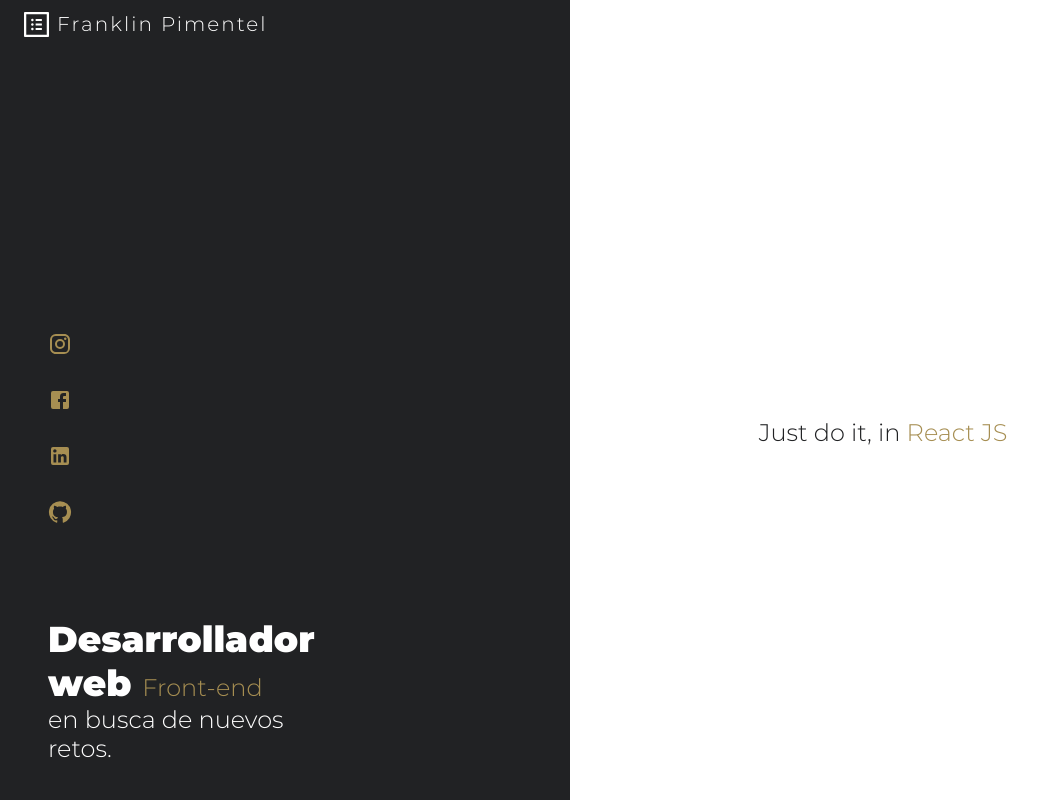
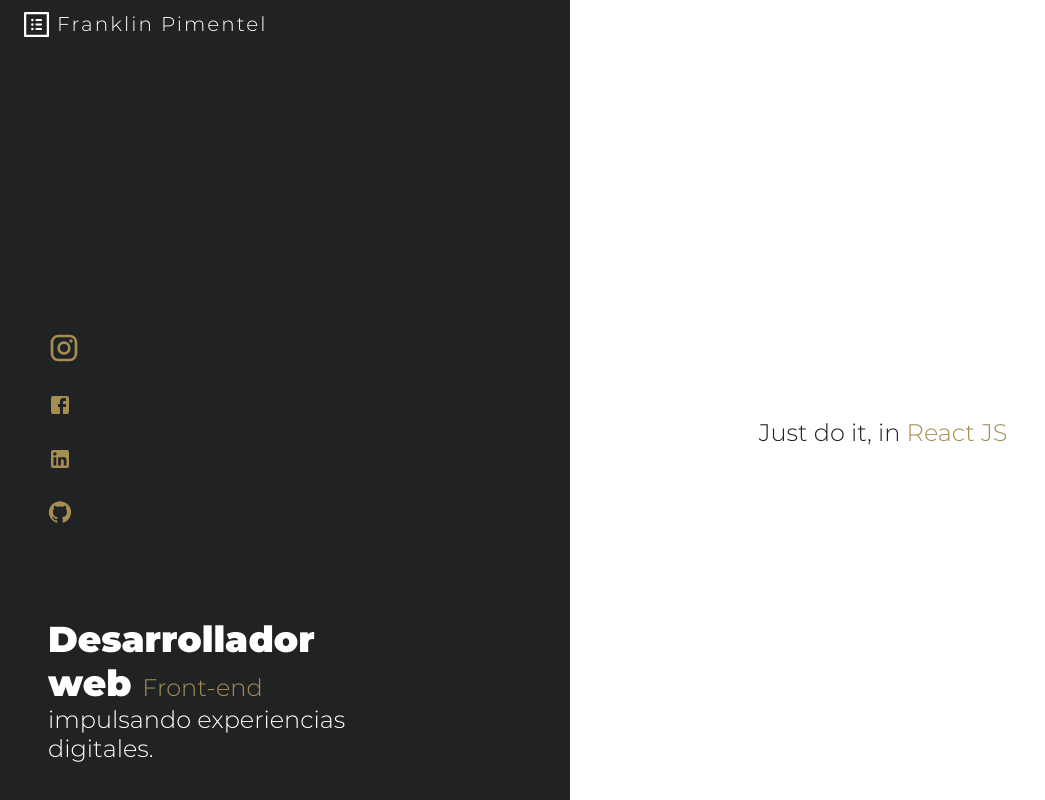
Before and after one commit to Franklingp/portafolioReact, a React app: page / in a window 1280 px wide. In both pictures the pointer is over the icon 60 px from the left and 344 px from the top of the page. Shown: the top 800 px of the page, without its empty margins (0-1045 px from the left). Built offline with nearby package versions, Linux system fonts and the light colour scheme; no server answers; the database is empty; a web font is replaced by a local one.

Commit message:
Adding hover animation from social media icons

```diff
--- a/src/assets/styles/Home.css
+++ b/src/assets/styles/Home.css
@@ -42,6 +42,13 @@
 }
 .social-media-icons svg{
 	color: #A68E52;
+	transition: 250ms;
+}
+
+.social-media-icons svg:hover {
+	text-decoration: none;
+	font-size: 32px;
+	transition: 250ms;
 }
 
 .left-info {
--- a/src/pages/Home.jsx
+++ b/src/pages/Home.jsx
@@ -45,8 +45,7 @@ const Home = () => {
 							</span>
 							<span className="primary">Front-end</span>
 							<br />
-							en busca de nuevos <br />
-							retos.
+							impulsando experiencias <br /> digitales.
 						</p>
 					</div>
 					<hr className="vector-about show-mobile" />
```
